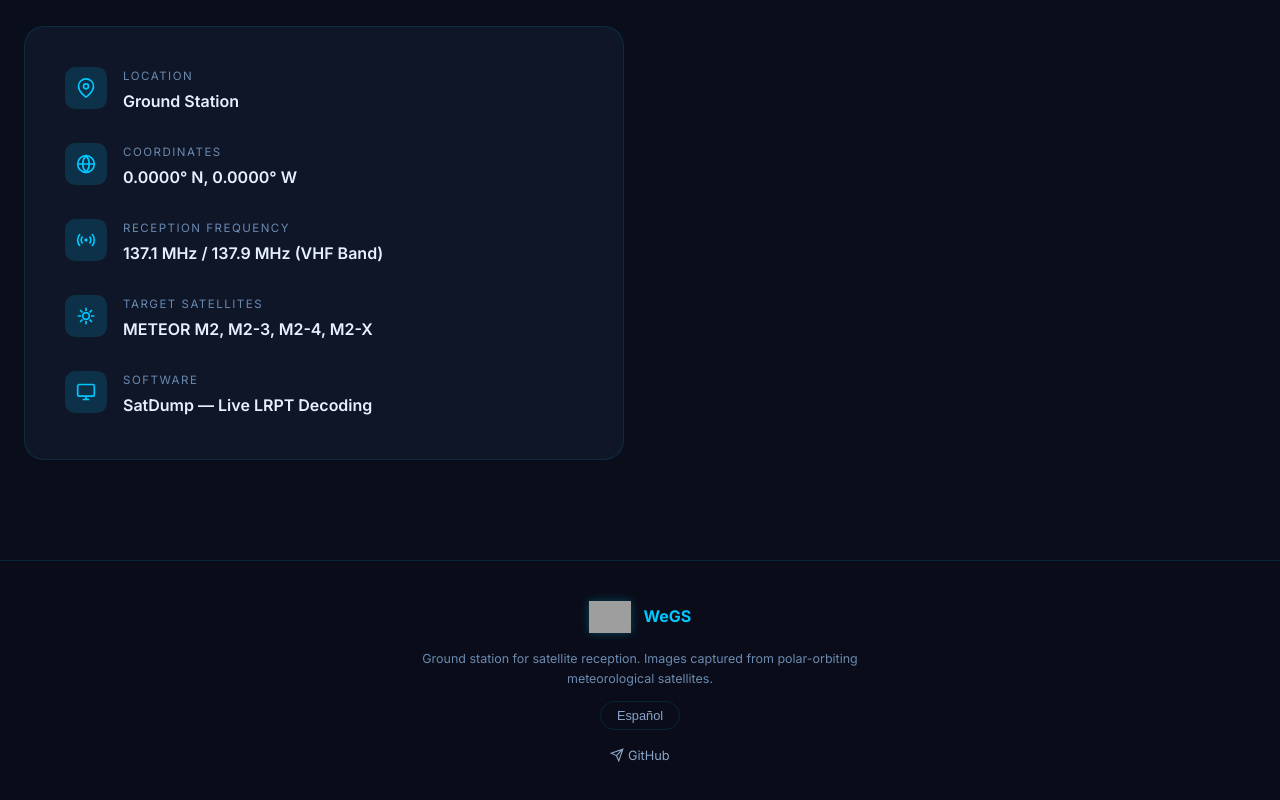
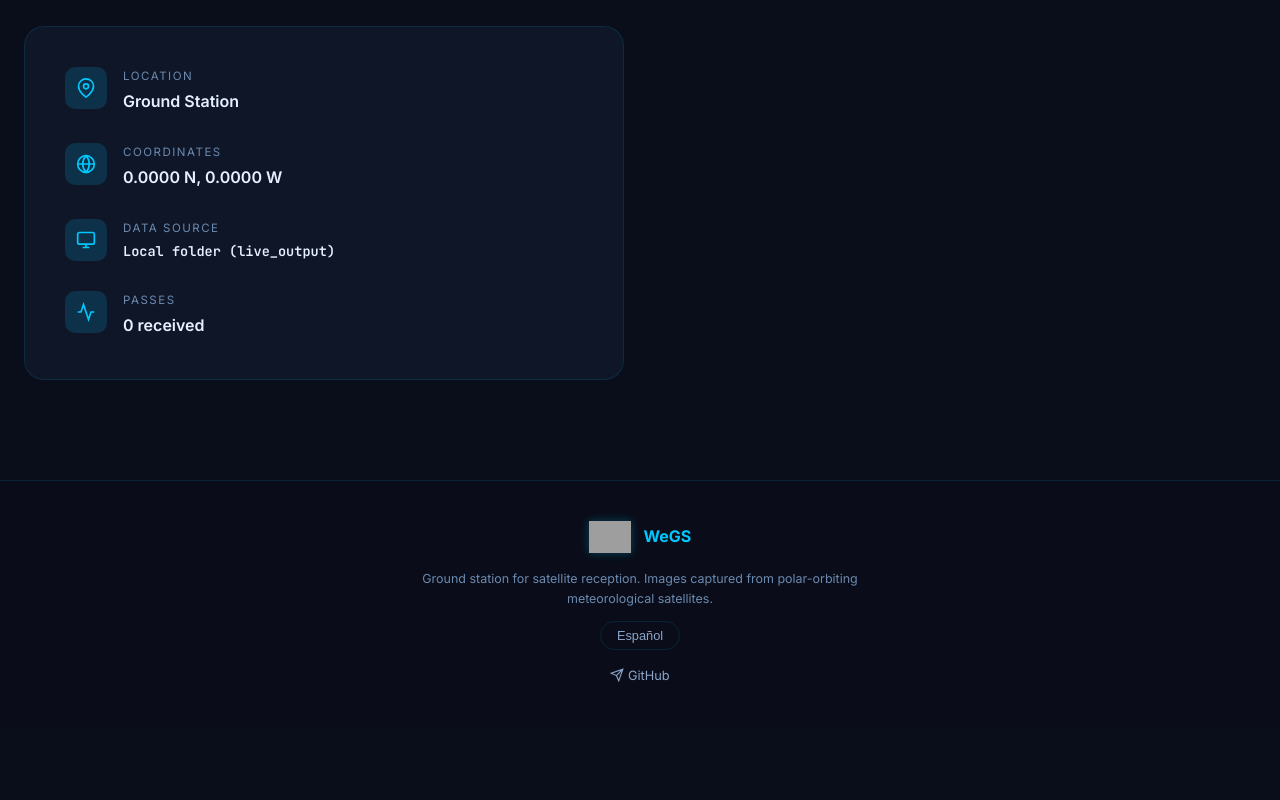
Before and after one commit to andrettiprz/WeGS, a React (Vite) app in the folder web/: page / in a window 1280 px wide. Shown: the part 2851-3651 px from the top of the page. After the commit the page ends 3577 px from the top, so only its background shows below. Built offline with nearby package versions, Linux system fonts and the light colour scheme; no server answers; grey boxes are pictures that could not be loaded.

Commit message:
feat: replace hardcoded station info with data source folder & pass count

```diff
--- a/web/src/components/StationInfo.jsx
+++ b/web/src/components/StationInfo.jsx
@@ -3,11 +3,10 @@ import { t } from '../lib/i18n'
 export default function StationInfo({
     stationName = 'WeGS',
     location = 'Ground Station',
-    coordinates = '0.0000° N, 0.0000° W',
+    coordinates = '0.0000 N, 0.0000 W',
     mapSrc = '',
-    satellites = 'METEOR M2, M2-3, M2-4, M2-X',
-    frequency = '137.1 MHz / 137.9 MHz (VHF Band)',
-    software = 'SatDump — Live LRPT Decoding',
+    outputFolder = '',
+    passesCount = 0,
 }) {
     return (
         <section className="section station" id="estacion">
@@ -43,31 +42,23 @@ export default function StationInfo({
 
                     <div className="station__detail">
                         <div className="station__icon">
-                            <svg viewBox="0 0 24 24" fill="none" stroke="currentColor" strokeWidth="2"><path d="M4.9 19.1C1 15.2 1 8.8 4.9 4.9M7.8 16.2a7 7 0 0 1 0-8.4M16.2 7.8a7 7 0 0 1 0 8.4M19.1 4.9C23 8.8 23 15.2 19.1 19.1" /><circle cx="12" cy="12" r="1" /></svg>
+                            <svg viewBox="0 0 24 24" fill="none" stroke="currentColor" strokeWidth="2"><rect x="2" y="3" width="20" height="14" rx="2" /><path d="M8 21h8M12 17v4" /></svg>
                         </div>
                         <div>
-                            <div className="station__detail-label">{t('station_freq_label')}</div>
-                            <div className="station__detail-value">{frequency}</div>
+                            <div className="station__detail-label">{t('station_data_source')}</div>
+                            <div className="station__detail-value station__detail-value--mono">
+                                {outputFolder || t('station_data_local')}
+                            </div>
                         </div>
                     </div>
 
                     <div className="station__detail">
                         <div className="station__icon">
-                            <svg viewBox="0 0 24 24" fill="none" stroke="currentColor" strokeWidth="2"><path d="M12 2v4m0 12v4M4.93 4.93l2.83 2.83m8.49 8.49 2.83 2.83M2 12h4m12 0h4M4.93 19.07l2.83-2.83m8.49-8.49 2.83-2.83" /><circle cx="12" cy="12" r="4" /></svg>
+                            <svg viewBox="0 0 24 24" fill="none" stroke="currentColor" strokeWidth="2"><path d="M22 12h-4l-3 9L9 3l-3 9H2" /></svg>
                         </div>
                         <div>
-                            <div className="station__detail-label">{t('station_satellites_label')}</div>
-                            <div className="station__detail-value">{satellites}</div>
-                        </div>
-                    </div>
-
-                    <div className="station__detail">
-                        <div className="station__icon">
-                            <svg viewBox="0 0 24 24" fill="none" stroke="currentColor" strokeWidth="2"><rect x="2" y="3" width="20" height="14" rx="2" /><path d="M8 21h8M12 17v4" /></svg>
-                        </div>
-                        <div>
-                            <div className="station__detail-label">{t('station_software_label')}</div>
-                            <div className="station__detail-value">{software}</div>
+                            <div className="station__detail-label">{t('station_passes_label')}</div>
+                            <div className="station__detail-value">{passesCount} {t('station_passes_total')}</div>
                         </div>
                     </div>
                 </div>
--- a/web/src/index.css
+++ b/web/src/index.css
@@ -829,6 +829,12 @@ body::before {
   color: var(--text-primary);
 }
 
+.station__detail-value--mono {
+  font-family: 'JetBrains Mono', monospace;
+  font-size: 0.85rem;
+  word-break: break-all;
+}
+
 .station__map {
   border-radius: var(--radius-lg);
   overflow: hidden;
--- a/web/src/pages/HomePage.jsx
+++ b/web/src/pages/HomePage.jsx
@@ -6,6 +6,11 @@ import StationInfo from '../components/StationInfo'
 
 export default function HomePage({ passes, loading, error, stationName = 'WeGS' }) {
     const config = window.__WEGS_CONFIG__ || {}
+    const location = config.location || 'Ground Station'
+    const coordinates = config.coordinates || '0.0000 N, 0.0000 W'
+    const mapSrc = config.maps_embed_url || ''
+    const outputFolder = config.output_folder || ''
+
     return (
         <>
             <Hero stationName={stationName} />
@@ -13,13 +18,12 @@ export default function HomePage({ passes, loading, error, stationName = 'WeGS'
             <SystemStatus error={error} />
             <Stats passes={passes} />
             <StationInfo
-                stationName={config.stationName || stationName}
-                location={config.location || 'Ground Station'}
-                coordinates={config.coordinates || '0.0000° N, 0.0000° W'}
-                mapSrc={config.mapSrc || ''}
-                satellites={config.satellites || 'METEOR M2, M2-3, M2-4, M2-X'}
-                frequency={config.frequency || '137.1 MHz / 137.9 MHz (VHF Band)'}
-                software={config.software || 'SatDump — Live LRPT Decoding'}
+                stationName={stationName}
+                location={location}
+                coordinates={coordinates}
+                mapSrc={mapSrc}
+                outputFolder={outputFolder}
+                passesCount={passes.length}
             />
         </>
     )
```
Also changed, not shown: web/src/lib/i18n.js, 6 other files (tests, documents, lock files or other folders).
